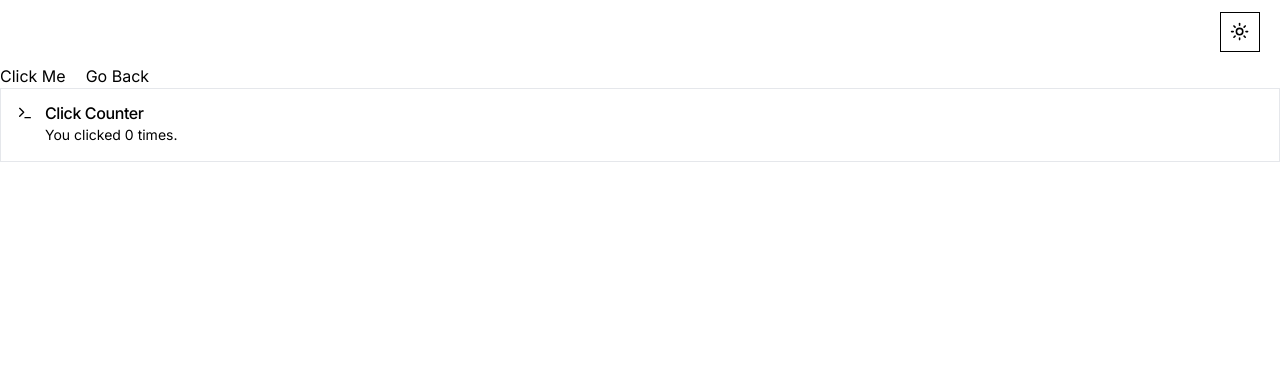
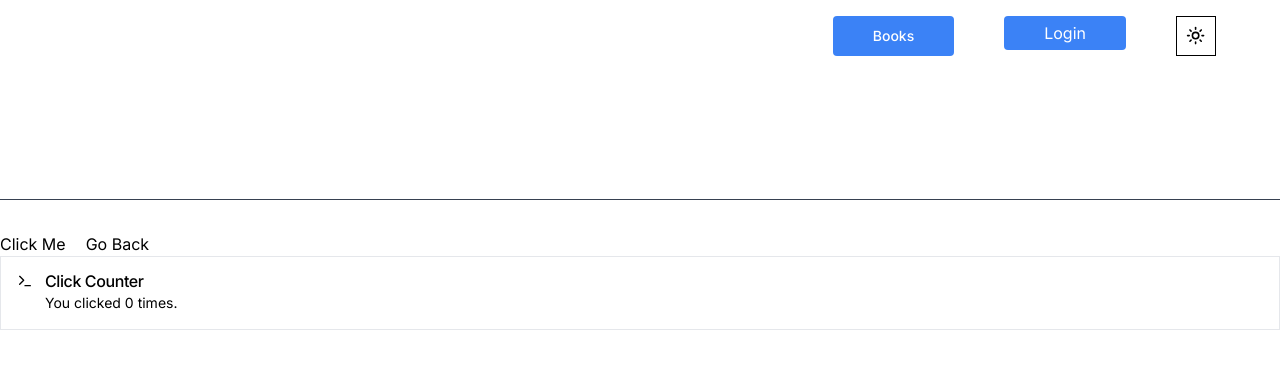
Before and after one commit to brhmkhn4/nextjs-ecommerce, a Next.js app: page / in a window 1280 px wide. Shown: the top 368 px of the page. Built offline with nearby package versions, Linux system fonts and the light colour scheme.

Commit message:
added button and it is under process to fetch data through API

```diff
--- a/package.json
+++ b/package.json
@@ -2,6 +2,7 @@
   "name": "react-hooks",
   "version": "0.1.0",
   "private": true,
+  "type":"module",
   "scripts": {
     "dev": "next dev",
     "build": "next build",
--- /dev/null
+++ b/src/api/books.api.ts
@@ -0,0 +1,6 @@
+
+const booksData = async () => await fetch("https://simple-books-api.glitch.me/books")
+  .then((res => res.json()))
+  .then((res)=> res)
+
+export default booksData
--- a/src/app/layout.tsx
+++ b/src/app/layout.tsx
@@ -2,7 +2,7 @@ import type { Metadata } from "next";
 import { Inter } from "next/font/google";
 import "./globals.css";
 import { ThemeProvider } from "@/components/theme-provider"
-import Header from "../components/Header"
+import Header from "../components/header"
 
 const inter = Inter({ subsets: ["latin"] });
 
--- a/src/components/Header.tsx
+++ b/src/components/Header.tsx
@@ -1,9 +1,29 @@
-import { ModeToggle } from "../components/ui/ModeToggle"
+"use client"
+import { ModeToggle } from "./ui/ModeToggle"
+import  Link  from "next/link"
+import bookData from "@/api/books.api"
+import { Button } from "./ui/button"
 
 export default function Header() {
-  return (
-    <div className=" flex justify-end h-auto px-5 py-3">
+
+  interface IbooksData  {
+    id: number,
+    name: string,
+    type: string,
+    available: boolean
+  } []
+
+  let booksData: IbooksData;
+
+    return (
+    <div className="z-50 flex mx-auto h-[200px] border-b border-gray-00 dark: border-gray-700 px-16 py-4 mb-8 justify-end gap-[50px] items-start">
+        <Button className="bg-blue-500 text-white px-[40px] py-[5px] rounded hover:bg-blue-300 " onClick={async ()=> {
+          bookData()
+           .then((data) => data = booksData)
+          }}>Books</Button>
+
+        <Link href="/login" className="bg-blue-500 text-white px-[40px] py-[5px] rounded hover:bg-blue-300 " >Login</Link>
         < ModeToggle />
-     </div>
+      </div>
   )
 }
```
